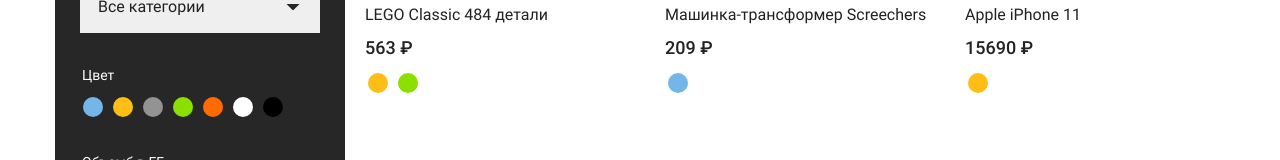
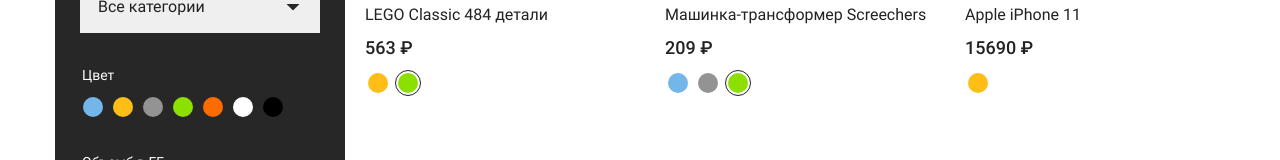
Before and after one commit to saslavik/app, a Vue app: page / in a window 1280 px wide. Shown: the part 591-751 px from the top of the page. Built offline with nearby package versions, Linux system fonts and the light colour scheme.

Commit message:
item color added through watch

```diff
--- a/src/components/baseColors.vue
+++ b/src/components/baseColors.vue
@@ -5,7 +5,6 @@
         <input
           class="colors__radio sr-only"
           type="radio"
-          name="color"
           :value="color.id"
           v-model="baseColor"
         />
@@ -26,7 +25,7 @@
   props: ['currentColor', 'itemColors'],
   data() {
     return {
-      baseColor: 0,
+      baseColor: this.currentColor || 0,
       arrColors: this.itemColors || [],
     };
   },
@@ -43,6 +42,9 @@
     baseColor() {
       this.$emit('update:currentColor', this.baseColor);
     },
+    currentColor() {
+      this.baseColor = this.currentColor;
+    },
   },
 };
 </script>
--- a/src/components/productItem.vue
+++ b/src/components/productItem.vue
@@ -13,7 +13,9 @@
       <span class="catalog__price">
         {{ product.price }} ₽
       </span>
-      <base-colors :itemColors='product.colorId' />
+      <base-colors :itemColors='product.colorId'
+      :currentColor.sync='currentColor'
+      v-model="currentColor"/>
       <!-- v-model="color" -->
     </li>
 
@@ -26,7 +28,7 @@
   components: { baseColors },
   data() {
     return {
-      color: '',
+      currentColor: 4,
     };
   },
   props: ['product'],
--- a/src/data/products.js
+++ b/src/data/products.js
@@ -10,7 +10,7 @@
   {
     id: 2,
     categoryId: 4,
-    colorId: [1],
+    colorId: [1, 3, 4],
     title: 'Машинка-трансформер Screechers',
     price: 209,
     image: 'img/car.jpg',
```
